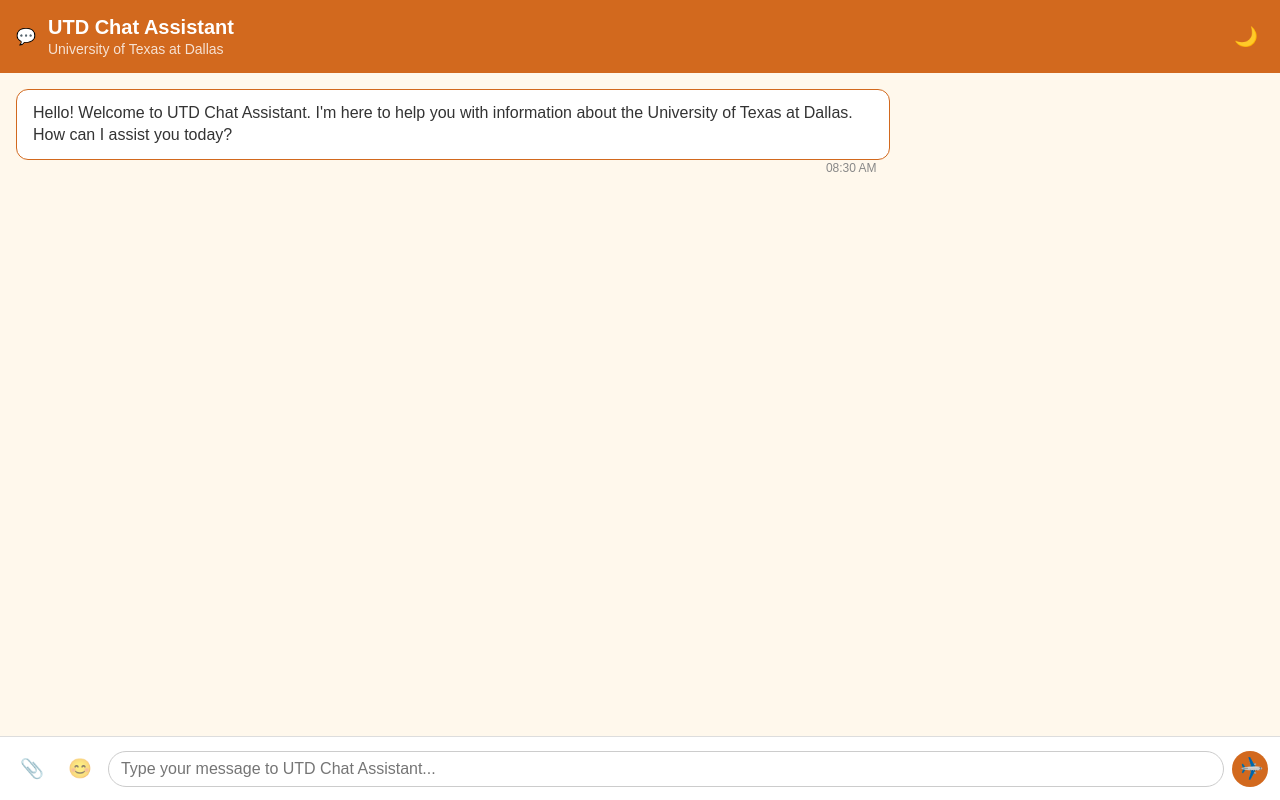
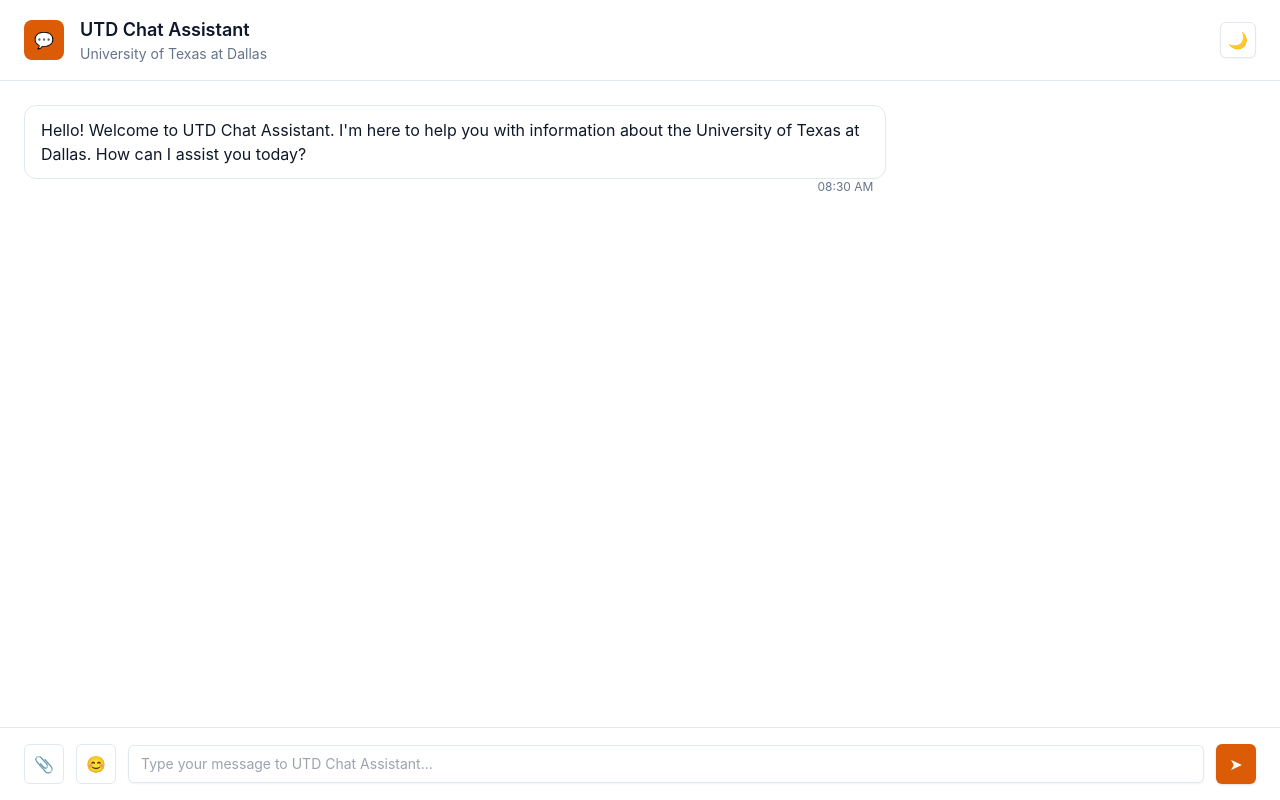
Before and after one commit to bikkisairam/UTDCHATBOT, a Flask app: page / in a window 1280 px wide. Run offline with Flask 3, Linux system fonts and the light colour scheme; parts of the project's set-up code (start-up, migrations or seed data) failed here and were passed over; some libraries are stand-ins or nearby versions.

Commit message:
chore: update templates/index.html

```diff
--- a/templates/index.html
+++ b/templates/index.html
@@ -3,177 +3,129 @@
 <head>
   <meta charset="UTF-8">
   <title>UTD Chat Assistant</title>
+  <script src="https://cdn.tailwindcss.com"></script>
   <style>
-    /* Reset & base */
     * { box-sizing: border-box; margin: 0; padding: 0; }
-    body {
-      font-family: Arial, sans-serif;
-      height: 100vh;
-      display: flex;
-      flex-direction: column;
-      background: #fff8ec;
-      color: #333;
+
+    :root {
+      --background: 0 0% 100%;
+      --foreground: 222.2 47.4% 11.2%;
+      --card: 0 0% 100%;
+      --card-foreground: 222.2 47.4% 11.2%;
+      --popover: 0 0% 100%;
+      --popover-foreground: 222.2 47.4% 11.2%;
+      --primary: 24 95% 44%;
+      --primary-foreground: 0 0% 98%;
+      --secondary: 210 40% 96.1%;
+      --secondary-foreground: 222.2 47.4% 11.2%;
+      --muted: 210 40% 96.1%;
+      --muted-foreground: 215.4 16.3% 46.9%;
+      --accent: 210 40% 96.1%;
+      --accent-foreground: 222.2 47.4% 11.2%;
+      --destructive: 0 84.2% 60.2%;
+      --destructive-foreground: 210 40% 98%;
+      --border: 214.3 31.8% 91.4%;
+      --input: 214.3 31.8% 91.4%;
+      --ring: 24 95% 44%;
     }
 
     body.dark {
-      background: #121212;
-      color: #f2f2f2;
+      --background: 222.2 84% 4.9%;
+      --foreground: 210 40% 98%;
+      --card: 222.2 84% 4.9%;
+      --card-foreground: 210 40% 98%;
+      --popover: 222.2 84% 4.9%;
+      --popover-foreground: 210 40% 98%;
+      --primary: 24 95% 44%;
+      --primary-foreground: 0 0% 98%;
+      --secondary: 217.2 32.6% 17.5%;
+      --secondary-foreground: 210 40% 98%;
+      --muted: 217.2 32.6% 17.5%;
+      --muted-foreground: 215 20.2% 65.1%;
+      --accent: 217.2 32.6% 17.5%;
+      --accent-foreground: 210 40% 98%;
+      --destructive: 0 62.8% 30.6%;
+      --destructive-foreground: 210 40% 98%;
+      --border: 217.2 32.6% 17.5%;
+      --input: 217.2 32.6% 17.5%;
+      --ring: 24 95% 44%;
     }
 
-    /* Header */
-    header {
-      background: #d2691e;          /* UTD Orange */
-      color: white;
-      padding: 16px;
-      display: flex;
-      align-items: center;
-      gap: 12px;
-    }
-    body.dark header {
-      background: #2c2c2c;
-    }
-    header h1 {
-      font-size: 1.25rem;
-      margin-bottom: 2px;
-    }
-    header p {
-      font-size: 0.875rem;
-      opacity: 0.8;
-    }
-    .dark-toggle {
-      margin-left: auto;
-      cursor: pointer;
-      background: none;
-      border: none;
-      color: inherit;
-      font-size: 1.2rem;
-      padding: 6px;
+    body {
+      background-color: hsl(var(--background));
+      color: hsl(var(--foreground));
+      font-family: "Inter", "Helvetica", sans-serif;
     }
 
-    /* Chat container */
+    .bg-background { background-color: hsl(var(--background)); }
+    .text-foreground { color: hsl(var(--foreground)); }
+    .bg-card { background-color: hsl(var(--card)); }
+    .text-card-foreground { color: hsl(var(--card-foreground)); }
+    .border-border { border-color: hsl(var(--border)); }
+    .text-muted-foreground { color: hsl(var(--muted-foreground)); }
+    .bg-primary { background-color: hsl(var(--primary)); }
+    .text-primary-foreground { color: hsl(var(--primary-foreground)); }
+    .focus\:ring-ring:focus { --tw-ring-color: hsl(var(--ring)); }
+
     #chat {
-      flex: 1;
-      overflow-y: auto;
-      padding: 16px;
+      scrollbar-width: thin;
     }
+
     .message {
       max-width: 70%;
-      margin-bottom: 16px;
-      position: relative;
       padding: 12px 16px;
       border-radius: 12px;
-      line-height: 1.4;
+      position: relative;
+      line-height: 1.5;
+      word-wrap: break-word;
     }
+
     .message.user {
-      background: #ffffff;
       margin-left: auto;
-      border: 1px solid #ccc;
+      background-color: hsl(var(--primary));
+      color: hsl(var(--primary-foreground));
     }
-    body.dark .message.user {
-      background: #1f1f1f;
-      border-color: #3a3a3a;
-      color: #f2f2f2;
+
+    .message.bot {
+      background-color: hsl(var(--card));
+      color: hsl(var(--card-foreground));
+      border: 1px solid hsl(var(--border));
     }
-    .message.bot {
-      background: white;
-      border: 1px solid #d2691e;
-      color: #333;
-    }
-    body.dark .message.bot {
-      background: #242424;
-      border-color: #666;
-      color: #f2f2f2;
-    }
+
     .message .timestamp {
-      font-size: 0.75rem;
-      color: #888;
       position: absolute;
       bottom: -18px;
       right: 12px;
+      font-size: 0.75rem;
+      color: hsl(var(--muted-foreground));
     }
-    body.dark .message .timestamp {
-      color: #aaa;
-    }
-
-    /* Input bar */
-    .input-bar {
-      display: flex;
-      align-items: center;
-      padding: 12px;
-      border-top: 1px solid #ddd;
-      background: #fff;
-    }
-    body.dark .input-bar {
-      background: #1c1c1c;
-      border-top-color: #333;
-    }
-    .input-bar button, .input-bar input {
-      border: none;
-      outline: none;
-      font-size: 1rem;
-    }
-    .input-bar .icon-btn {
-      background: none;
-      cursor: pointer;
-      padding: 8px;
-      margin-right: 8px;
-      opacity: 0.6;
-      color: inherit;
-    }
-    .input-bar .icon-btn:hover {
-      opacity: 1;
-    }
-    .input-bar input {
-      flex: 1;
-      padding: 8px 12px;
-      border-radius: 20px;
-      border: 1px solid #ccc;
-      margin-right: 8px;
-    }
-    body.dark .input-bar input {
-      background: #2a2a2a;
-      border-color: #444;
-      color: #f2f2f2;
-    }
-    .input-bar .send-btn {
-      background: #d2691e;
-      color: white;
-      border-radius: 50%;
-      width: 36px;
-      height: 36px;
-      display: flex;
-      align-items: center;
-      justify-content: center;
-      cursor: pointer;
-    }
-    body.dark .input-bar .send-btn {
-      background: #c65f1b;
-    }
-
-    /* Simple icon styling (you can swap these with <img> tags) */
-    .icon-btn.emoji::before { content: "😊"; font-size: 1.2rem; }
-    .icon-btn.attach::before { content: "📎"; font-size: 1.2rem; }
-    .send-btn::before { content: "✈️"; transform: rotate(45deg); }
   </style>
 </head>
-<body>
+<body class="min-h-screen bg-background text-foreground">
+  <div class="flex h-screen flex-col">
+    <header class="border-b border-border bg-background/95 px-6 py-4">
+      <div class="flex items-center gap-4">
+        <div class="flex h-10 w-10 items-center justify-center rounded-lg bg-primary text-primary-foreground">💬</div>
+        <div>
+          <h1 class="text-lg font-semibold">UTD Chat Assistant</h1>
+          <p class="text-sm text-muted-foreground">University of Texas at Dallas</p>
+        </div>
+        <button class="ml-auto inline-flex h-9 w-9 items-center justify-center rounded-md border border-border bg-card text-card-foreground shadow-sm" id="dark-toggle" title="Toggle dark mode">🌙</button>
+      </div>
+    </header>
 
-  <header>
-    <div>💬</div>
-    <div>
-      <h1>UTD Chat Assistant</h1>
-      <p>University of Texas at Dallas</p>
+    <main class="flex-1 overflow-hidden">
+      <div id="chat" class="flex h-full flex-col gap-6 overflow-y-auto px-6 py-6"></div>
+    </main>
+
+    <div class="border-t border-border bg-background px-6 py-4">
+      <div class="flex items-center gap-3">
+        <button class="inline-flex h-10 w-10 items-center justify-center rounded-md border border-border bg-card text-muted-foreground hover:text-foreground" title="Attach file">📎</button>
+        <button class="inline-flex h-10 w-10 items-center justify-center rounded-md border border-border bg-card text-muted-foreground hover:text-foreground" title="Emoji">😊</button>
+        <input id="message-input" class="flex-1 rounded-md border border-border bg-background px-3 py-2 text-sm shadow-sm focus:outline-none focus:ring-2 focus:ring-ring" placeholder="Type your message to UTD Chat Assistant..." />
+        <button class="inline-flex h-10 w-10 items-center justify-center rounded-md bg-primary text-primary-foreground shadow hover:opacity-90" id="send-btn" title="Send message">➤</button>
+      </div>
     </div>
-    <button class="dark-toggle" id="dark-toggle" title="Toggle dark mode">🌙</button>
-  </header>
-
-  <div id="chat"></div>
-
-  <div class="input-bar">
-    <button class="icon-btn attach" title="Attach file"></button>
-    <button class="icon-btn emoji" title="Emoji"></button>
-    <input id="message-input" placeholder="Type your message to UTD Chat Assistant..." />
-    <button class="send-btn" id="send-btn"></button>
   </div>
 
   <script>
@@ -219,7 +171,6 @@
       if (!text) return;
       appendMessage(text, 'user');
       input.value = '';
-      // call your /ask endpoint
       const res = await fetch('/ask', {
         method: 'POST',
         headers: {'Content-Type':'application/json'},
@@ -234,9 +185,7 @@
       if (e.key === 'Enter') sendMessage();
     });
 
-    // Optional: welcome message
     appendMessage("Hello! Welcome to UTD Chat Assistant. I'm here to help you with information about the University of Texas at Dallas. How can I assist you today?", 'bot');
   </script>
-
 </body>
 </html>
```
